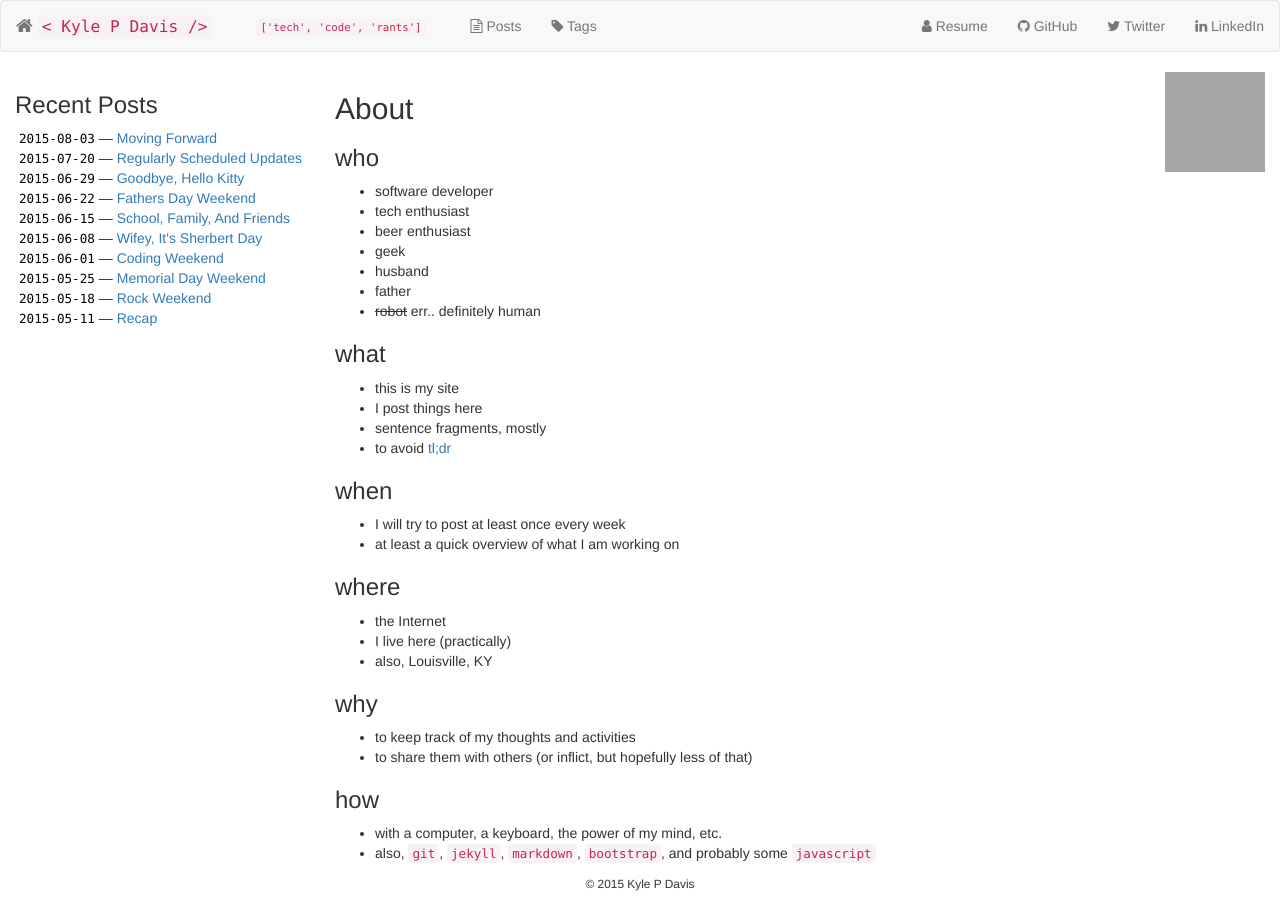
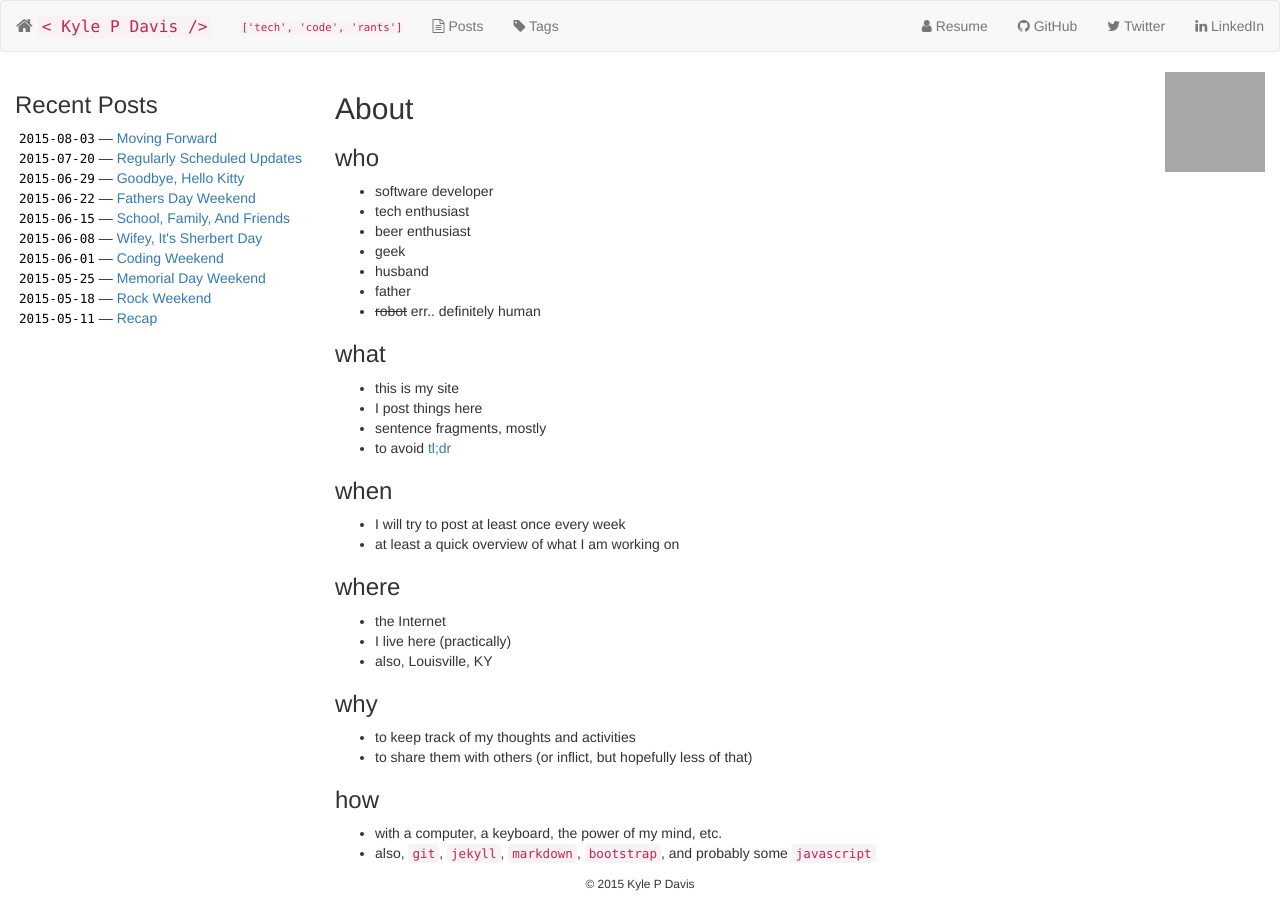
Before and after one commit to KylePDavis/kylepdavis.github.com, a Jekyll site: the page built from index.md, in a window 1280 px wide. Built offline with Jekyll 4.4.1, drawn with Linux system fonts in a browser that asks for light colours; nearby versions of some CDN libraries; Markdown is read by kramdown in place of the engine named in the settings; grey boxes are pictures that could not be loaded.

Commit message:
header: improve nav link layout at xs widths

```diff
--- a/_includes/header.html
+++ b/_includes/header.html
@@ -6,13 +6,17 @@
 				<code>&lt; Kyle P Davis /&gt;</code>
 			</a>
 		</div>
-
-		<ul class="nav navbar-nav">
-			<li><p class="navbar-text container-fluid"><small><code>['tech', 'code', 'rants']</code></small></p></li>
+		<div class="navbar-left">
+			<p class="navbar-text">
+				<small><code style="padding:0">['tech', 'code', 'rants']</code></small>
+			</p>
+		</div>
+		<ul class="col-xs-4 col-sm-2 nav navbar-nav" style="padding:0">
 			<li><a href="/posts.html" title="Posts"><i class="fa fa-file-text-o"></i><span class="hidden-sm"> Posts</span></a></li>
 			<li><a href="/tags.html" title="Tags"><i class="fa fa-tag"></i><span class="hidden-sm"> Tags</span></a></li>
 		</ul>
-		<ul class="nav navbar-nav navbar-right">
+		<div class="col-xs-7 nav navbar-nav visible-xs-inline-block">&nbsp;</div>
+		<ul class="nav navbar-nav navbar-right" style="display:inline-block">
 			<li><a href="http://KylePDavis.com/resume/" target="_blank" title="Resume"><i class="fa fa-user"></i><span class="hidden-sm"> Resume</span></a></li>
 			<li><a href="https://github.com/KylePDavis/" target="_blank" title="GitHub"><i class="fa fa-github"></i><span class="hidden-sm"> GitHub</span></a></li>
 			<li><a href="https://twitter.com/Kyle_P_Davis" target="_blank" title="Twitter"><i class="fa fa-twitter"></i><span class="hidden-sm"> Twitter</span></a></li>
```
